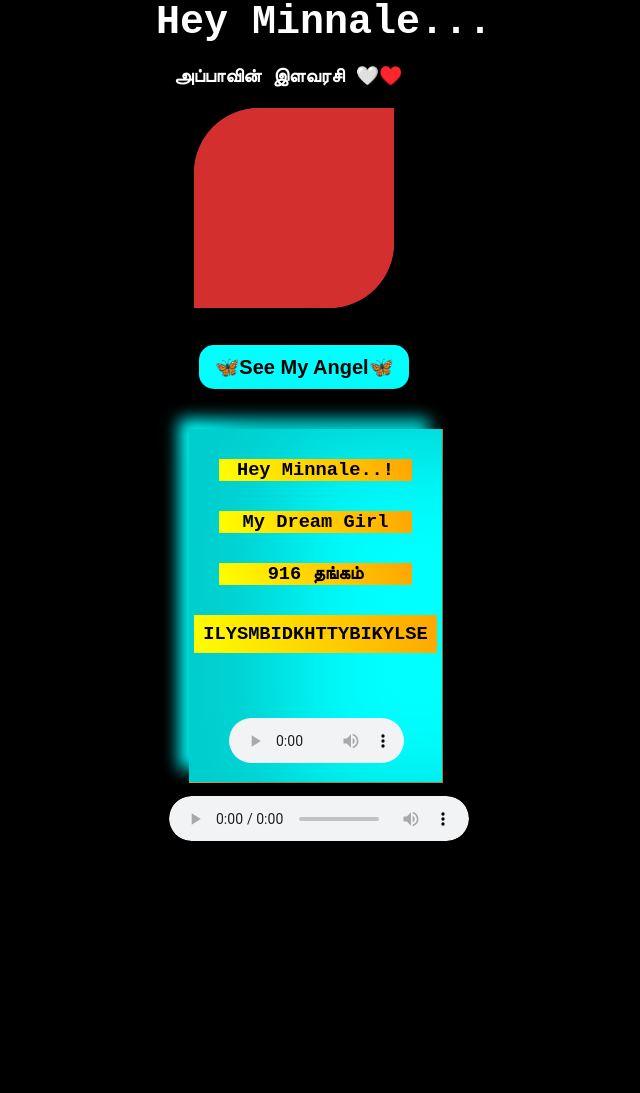
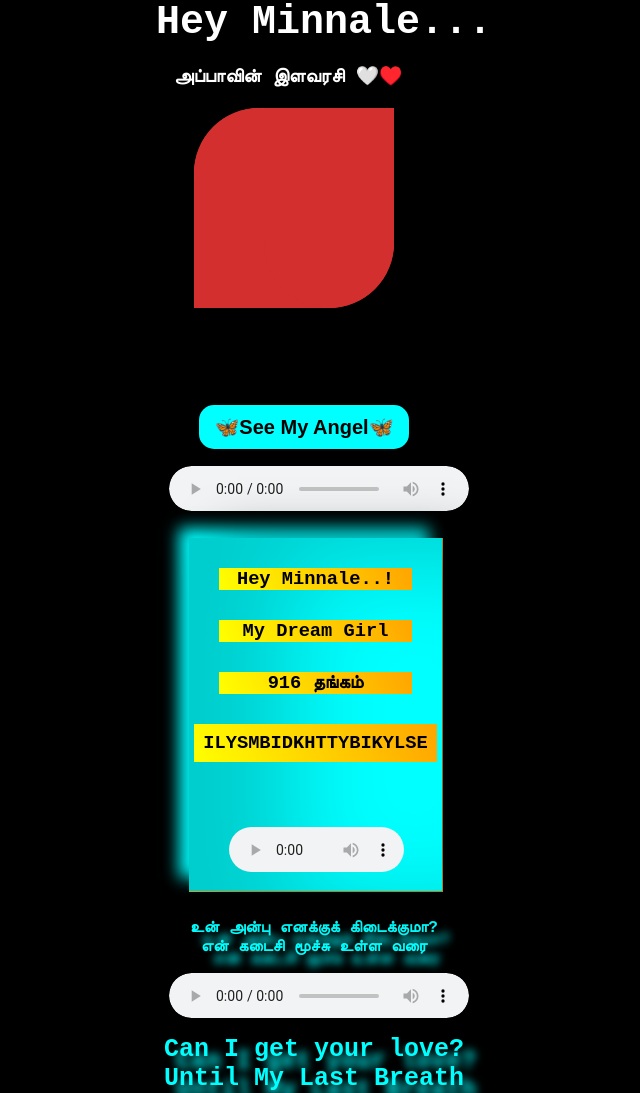
Before and after one commit to pravinkumar-ri/dreams, a plain HTML site: page index.html in a window 1280 px wide. Shown: the whole page, without its empty margins (326-966 px from the left). Before the commit the page ends 841 px from the top, so only its background shows below. Drawn offline with Linux system fonts and the light colour scheme.

Commit message:
commit message

```diff
--- a/index.html
+++ b/index.html
@@ -44,17 +44,17 @@
                 </div>
             </div>
         </div>
-        <!-- <marquee style="color: yellowgreen; transform: translateY(325px); font-size: 25px; font-weight: 600;">
+        <marquee style="color: yellowgreen; transform: translateY(325px); font-size: 25px; font-weight: 600;">
             <p style="text-shadow: 3px 3px 6px white;">In My Dreams You Are Mine But</p>
             <p style="text-shadow: 3px 3px 6px white;">In My Life You Are A Dream💔🥺</p>
-        </marquee> -->
+        </marquee>
         <div style="margin-top: 320px;">
             <a href="https://x.com/MadhuBarathi" target="_blank"><button class="minnale">🦋See My
                     Angel🦋</button></a>
         </div>
-        <!-- <audio controls class="audio2">
+        <audio controls class="audio2">
             <source src="Heyyy.mp4" type="audio/mp3">
-        </audio> -->
+        </audio>
         <div class="body">
             <div class="birthdayCard">
                 <div class="cardFront">
@@ -79,17 +79,17 @@
             </div>
         </div>
         <div class="express">
-            <!-- <div class="last">
+            <div class="last">
                 <p>உன் அன்பு எனக்குக் கிடைக்குமா?</p>
                 <p>என் கடைசி மூச்சு உள்ள வரை</p>
-            </div> -->
+            </div>
             <audio controls class="audio2">
                 <source src="Un idhayam .mp3" type="audio/mp3">
             </audio>
-            <!-- <div class="last">
+            <div class="last">
                 <p class="eng">Can I get your love?</p>
                 <p class="eng">Until My Last Breath</p>
-            </div> -->
+            </div>
         </div>
     </div>
 </body>
```
